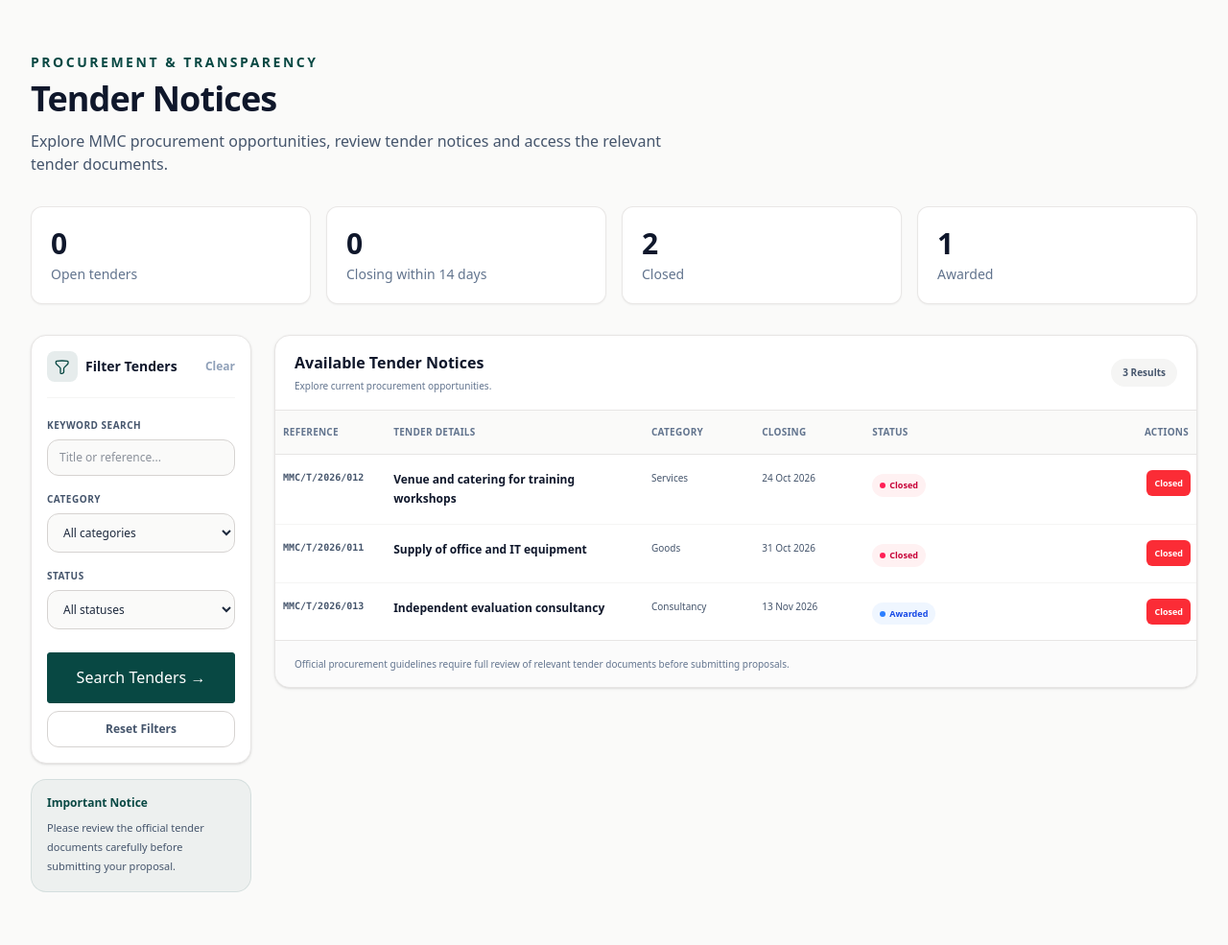
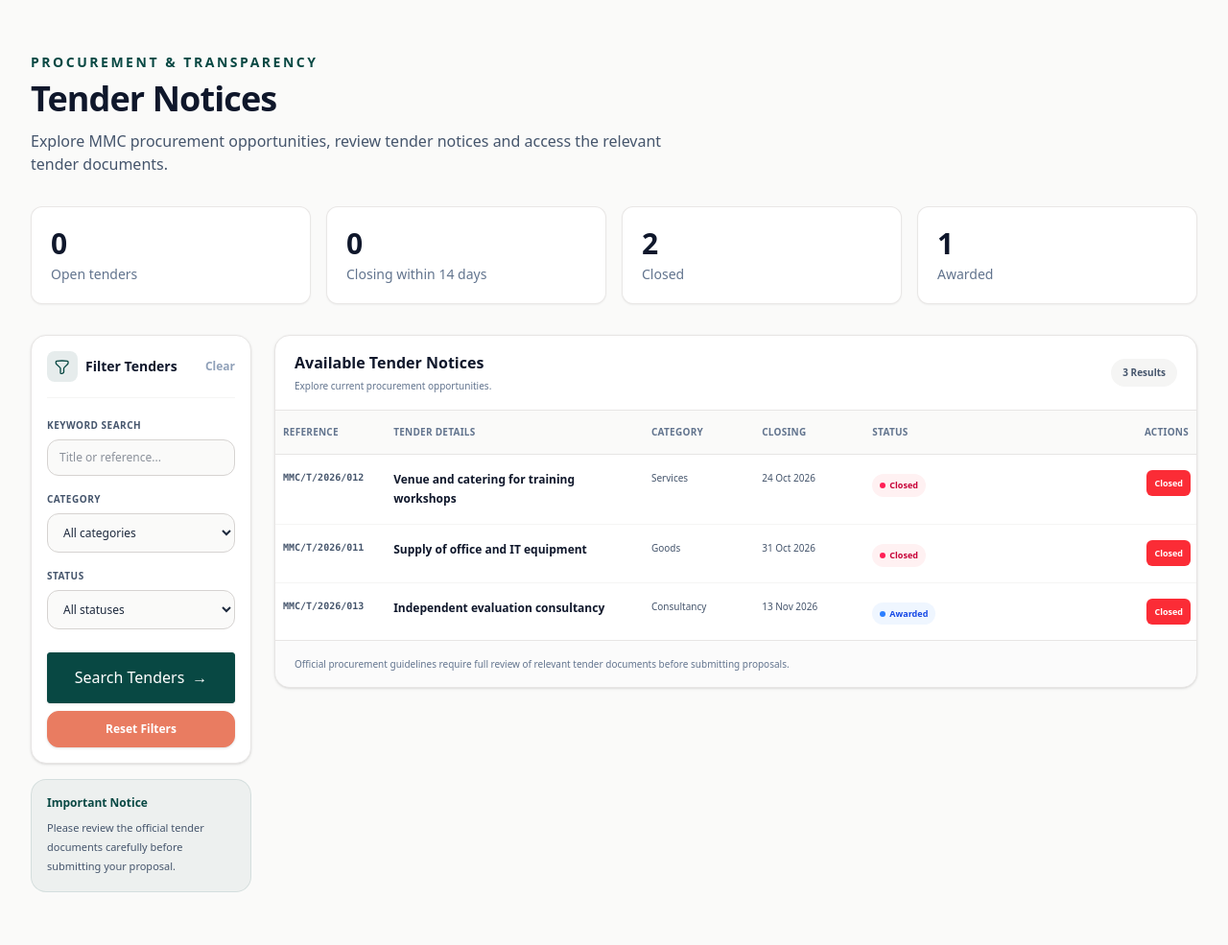
Before and after one commit to yousuf812/mmc_website, a Django app: page /tenders/ in a window 1280 px wide. Shown: the part 1467-2452 px from the top of the page at 96% size. Run offline with Django 5.2, Linux system fonts and the light colour scheme; data comes from the database, SQL or seed files in the repository.

Commit message:
button reset

```diff
--- a/templates/tenders/tender_list.html
+++ b/templates/tenders/tender_list.html
@@ -428,17 +428,21 @@
 
                 <button
     type="submit"
-                    style="background:#084843;color:white;border:1px solid #084843;"
-                    onmouseover="this.style.background='#e97c61';this.style.borderColor='#e97c61';"
-                    onmouseout="this.style.background='#084843';this.style.borderColor='#084843';"
-                    class="w-full cursor-pointer rounded-xl px-3 py-3 text-xs font-bold transition"
+    class="group inline-flex w-full cursor-pointer items-center justify-center gap-2 rounded-xl px-4 py-3 text-xs font-bold text-white shadow-sm transition-all duration-300 bg-[#084843] hover:bg-[#e97c61] border border-[#084843] hover:border-[#e97c61]"
+    style="background-color: #084843; color: #ffffff; border-color: #084843;"
+    onmouseenter="this.style.setProperty('background-color', '#e97c61', 'important'); this.style.setProperty('border-color', '#e97c61', 'important'); this.style.transform='translateY(-2px)';"
+    onmouseleave="this.style.setProperty('background-color', '#084843', 'important'); this.style.setProperty('border-color', '#084843', 'important'); this.style.transform='translateY(0)';"
 >
-                    Search Tenders →
+    <span class="pointer-events-none">Search Tenders</span>
+    <span aria-hidden="true" class="pointer-events-none font-bold transition-transform duration-300 group-hover:translate-x-1">→</span>
 </button>
 
                 <a
     href="{% url 'tenders:list' %}"
-                    class="block w-full rounded-xl border border-stone-300 px-3 py-2.5 text-center text-xs font-semibold text-slate-600 transition hover:bg-stone-100"
+    style="background-color: #e97c61; color: #ffffff; border: 1.5px solid #e97c61; text-decoration: none; transition: all 0.3s ease;"
+    onmouseover="this.style.backgroundColor='#084843'; this.style.borderColor='#084843'; this.style.color='#ffffff'; this.style.transform='translateY(-2px)';"
+    onmouseout="this.style.backgroundColor='#e97c61'; this.style.borderColor='#e97c61'; this.style.color='#ffffff'; this.style.transform='translateY(0)';"
+    class="block w-full cursor-pointer rounded-xl px-3 py-2.5 text-center text-xs font-bold shadow-sm"
 >
     Reset Filters
 </a>
```
Also changed, not shown: static/css/output.css. Lines whose indentation alone changed are shown as unchanged.
